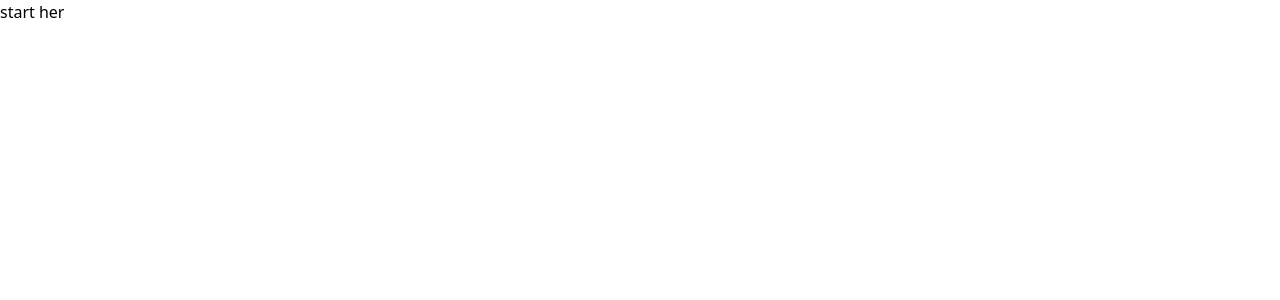
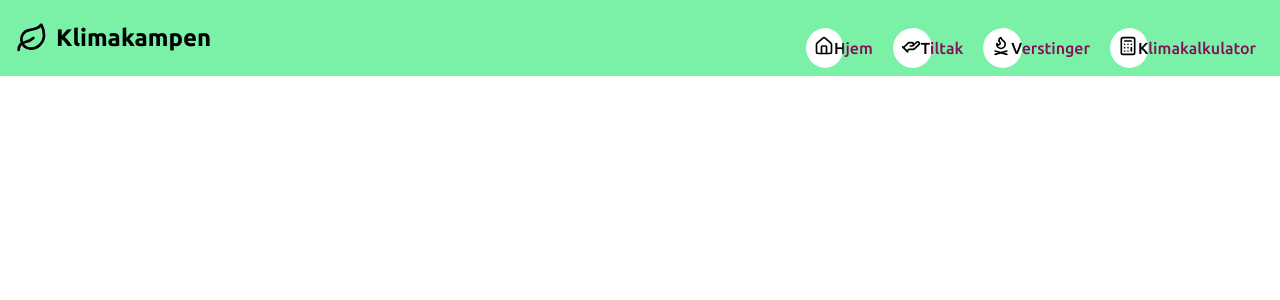
Before and after one commit to abdilatiiif/eksamenemne6, a Next.js app: page / in a window 1280 px wide. Shown: the top 300 px of the page. Built offline with nearby package versions, Linux system fonts and the light colour scheme.

Commit message:
nav section start

```diff
--- a/src/app/layout.js
+++ b/src/app/layout.js
@@ -1,14 +1,24 @@
 import "./globals.css";
+import Navigation from "../components/Navigation.jsx";
+import { Ubuntu } from "next/font/google";
 
 export const metadata = {
-  title: "Create Next App",
+  title: "Tropical nature",
   description: "Generated by create next app",
 };
+
+const ubuntu = Ubuntu({
+  subsets: ["latin"],
+  weight: ["300", "400", "500", "700"],
+});
 
 export default function RootLayout({ children }) {
   return (
     <html lang="en">
-      <body>{children}</body>
+      <body className={ubuntu.className}>
+        <Navigation />
+        <div className="max-w-6xl mx-auto">{children}</div>
+      </body>
     </html>
   );
 }
--- a/src/app/page.js
+++ b/src/app/page.js
@@ -1,5 +1,5 @@
 import Image from "next/image";
 
 export default function Home() {
-  return <div> start her </div>;
+  return <></>;
 }
--- /dev/null
+++ b/src/components/Footer.jsx
@@ -0,0 +1,5 @@
+function Footer() {
+  return <div></div>;
+}
+
+export default Footer;
--- /dev/null
+++ b/src/components/Navigation.jsx
@@ -0,0 +1,74 @@
+'use client";';
+
+import Link from "next/link";
+import {
+  Leaf,
+  House,
+  HandHelping,
+  FlameKindling,
+  Calculator,
+} from "lucide-react";
+
+function Navigation() {
+  return (
+    <div className="bg-green-300 flex items-center justify-between px-4 p-2">
+      <Link
+        href="/"
+        className="flex items-center gap-2 text-2xl font-bold hover:text-green-600 transition"
+      >
+        <Leaf size={32} />
+        <span>Klimakampen</span>
+      </Link>
+
+      <nav className="hidden md:flex gap-3 ">
+        <Link href="/" className="hover:text-green-200 transition font-medium">
+          <button className="relative mt-5 p-2 text-md text-white overflow-hidden rounded-full group ">
+            <span className="relative z-10 text-white mix-blend-difference flex">
+              {" "}
+              <House size={20} /> Hjem
+            </span>
+            <span className="absolute left-0 top-0 h-full w-2/4 bg-white rounded-full transition-all duration-[850ms] ease-[cubic-bezier(0.68,-0.55,0.265,1.55)] group-hover:w-full"></span>
+          </button>
+        </Link>
+        <Link
+          href="/tiltak"
+          className="hover:text-green-200 transition font-medium flex"
+        >
+          <button className="relative mt-5 p-2 text-md text-white overflow-hidden rounded-full group">
+            <span className="relative z-10 text-white mix-blend-difference flex">
+              {" "}
+              <HandHelping size={20} /> Tiltak
+            </span>
+            <span className="absolute left-0 top-0 h-full w-2/4 bg-white rounded-full transition-all duration-[850ms] ease-[cubic-bezier(0.68,-0.55,0.265,1.55)] group-hover:w-full"></span>
+          </button>
+        </Link>
+        <Link
+          href="/verstinger"
+          className="hover:text-green-200 transition font-medium flex"
+        >
+          <button className="relative mt-5 p-2 text-md text-white overflow-hidden rounded-full group">
+            <span className="relative z-10 text-white mix-blend-difference flex">
+              {" "}
+              <FlameKindling size={20} /> Verstinger
+            </span>
+            <span className="absolute left-0 top-0 h-full w-2/6 bg-white rounded-full transition-all duration-[850ms] ease-[cubic-bezier(0.68,-0.55,0.265,1.55)] group-hover:w-full"></span>
+          </button>
+        </Link>
+        <Link
+          href="/kalkulator"
+          className="hover:text-green-200 transition font-medium flex"
+        >
+          <button className="relative mt-5 p-2 text-md text-white overflow-hidden rounded-full group">
+            <span className="relative z-10 text-white mix-blend-difference flex">
+              {" "}
+              <Calculator size={20} /> Klimakalkulator
+            </span>
+            <span className="absolute left-0 top-0 h-full w-1/4 bg-white rounded-full transition-all duration-[850ms] ease-[cubic-bezier(0.68,-0.55,0.265,1.55)] group-hover:w-full"></span>
+          </button>
+        </Link>
+      </nav>
+    </div>
+  );
+}
+
+export default Navigation;
```
Also changed, not shown: package.json (+5 -4 lines), 1 other file (tests, documents, lock files or other folders).
